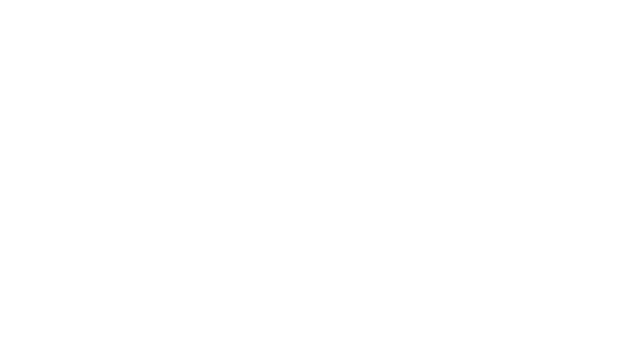
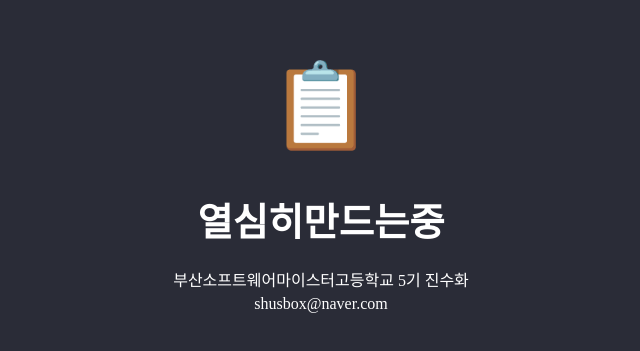
Before and after one commit to shusbox/portfolio, a React (Vite) app: page / in a window 1280 px wide. Shown: the part 215-566 px from the top of the page, without its empty margins (319-959 px from the left). Built offline with nearby package versions, Linux system fonts and the light colour scheme; a web font is replaced by a local one.

Commit message:
feat: preview 수정

```diff
--- a/src/components/preview/index.jsx
+++ b/src/components/preview/index.jsx
@@ -1,8 +1,21 @@
-import {} from './style';
+import {
+  BoldText,
+  BaseText,
+  Container,
+  TextContainer,
+  Icon,
+} from './style';
 
 const Preview = () => {
   return (
-    <></>
+    <Container>
+      <Icon> 📋 </Icon>
+      <BoldText> 열심히만드는중 </BoldText>
+      <TextContainer>
+        <BaseText> 부산소프트웨어마이스터고등학교 5기 진수화 </BaseText>
+        <BaseText> shusbox@naver.com </BaseText>
+      </TextContainer>
+    </Container>
   );
 }
 
--- a/src/components/preview/style.js
+++ b/src/components/preview/style.js
@@ -1,2 +1,37 @@
 import styled from '@emotion/styled';
 import { theme } from '../../theme';
+
+export const BoldText = styled.p`
+  margin: 0;
+  font-size: 2.4rem;
+  font-weight: 600;
+`;
+
+export const BaseText = styled.p`
+  margin: 0;
+`;
+
+export const Container = styled.div`
+  width: 100vw;
+  height: 100vh;
+  display: flex;
+  flex-direction: column;
+  align-items: center;
+  justify-content: center;
+  gap: 20px;
+  color: ${theme.colors.white};
+  background-color: ${theme.colors.bg_dark};
+`;
+
+export const TextContainer = styled.div`
+  display: flex;
+  flex-direction: column;
+  align-items: center;
+  gap: 4px;
+`;
+
+export const Icon = styled.p`
+  margin: 0;
+  margin-bottom: 16px;
+  font-size: 5.2rem;
+`;
--- a/src/style.js
+++ b/src/style.js
@@ -7,7 +7,7 @@ export const Container = styled.div`
   display: flex;
   flex-direction: column;
   align-items: center;
-  background-color: ${theme.colors.bg};
+  background-color: ${theme.colors.bg_light};
   box-sizing: border-box;
   overflow: scroll;
 `;
--- a/src/theme.js
+++ b/src/theme.js
@@ -3,7 +3,8 @@ const colors = {
   black: '#000000',
   nautral: '#F0F0F0',
   border: '#BFBFBF',
-  bg: '#FAFAFA',
+  bg_light: '#FAFAFA',
+  bg_dark: '#2a2c37',
 }
 
 export const theme = {
```
